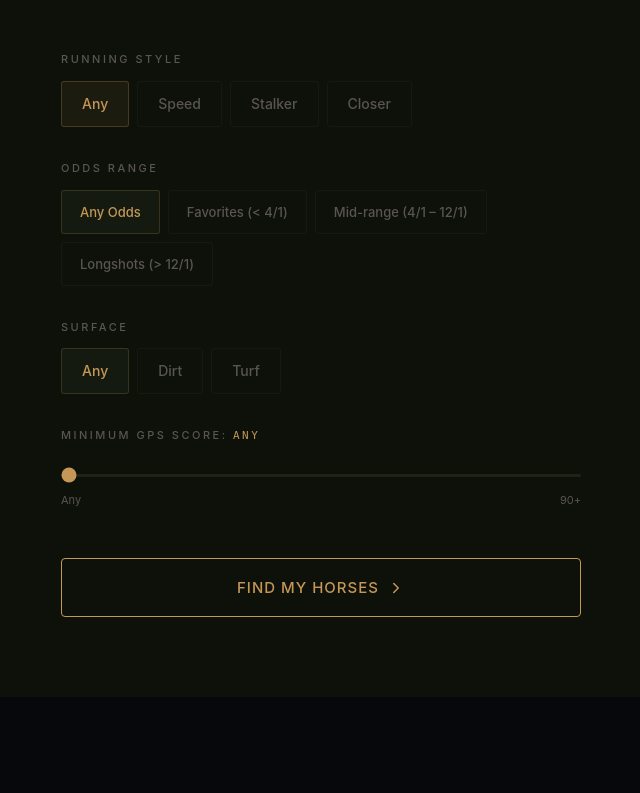
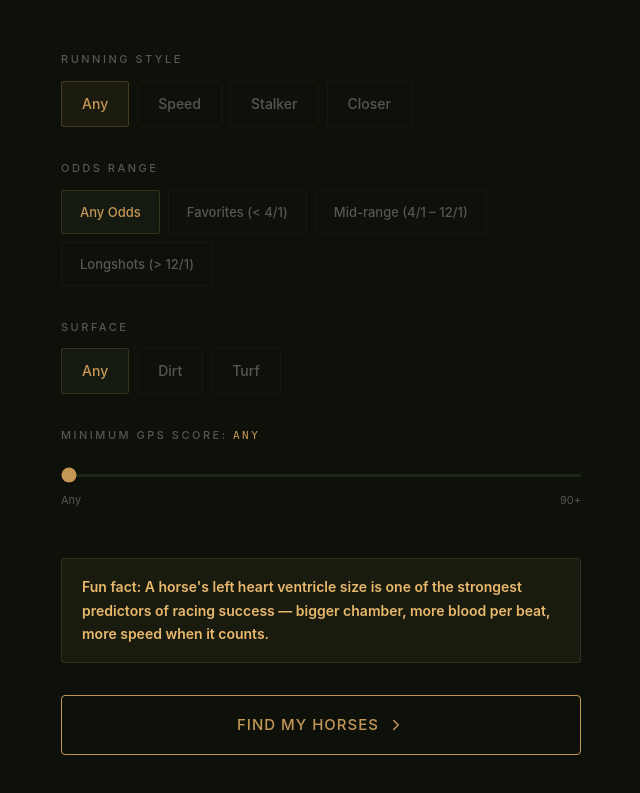
Before and after one commit to chbayah-sudo/equimetrics2026, a React (Vite) app: page /stable-match in a window 1280 px wide. Shown: the part 502-1295 px from the top of the page, without its empty margins (319-959 px from the left). Before the commit the page ends 1199 px from the top, so only its background shows below. Built offline with nearby package versions, Linux system fonts and the light colour scheme.

Commit message:
Add heart ventricle fun fact to StableMatch preferences
Yellow callout about left ventricle size as a predictor of racing
success, shown above the Find My Horses button.

Co-Authored-By: Claude Opus 4.6 (1M context) <noreply@anthropic.com>

```diff
--- a/src/pages/StableMatch.jsx
+++ b/src/pages/StableMatch.jsx
@@ -291,6 +291,12 @@ function PreferencesScreen({ onStart }) {
         <div style={{ display: 'flex', justifyContent: 'space-between', fontSize: 11, color: '#5A5550', marginTop: 6 }}>
           <span>Any</span><span>90+</span>
         </div>
+      </div>
+
+      <div style={{ marginBottom: 32, padding: '16px 20px', borderRadius: 3, background: 'rgba(232,184,109,0.06)', border: '1px solid rgba(232,184,109,0.12)' }}>
+        <p style={{ fontSize: 14, color: '#E8B86D', fontWeight: 600, lineHeight: 1.7, margin: 0 }}>
+          Fun fact: A horse's left heart ventricle size is one of the strongest predictors of racing success — bigger chamber, more blood per beat, more speed when it counts.
+        </p>
       </div>
 
       <button
```
